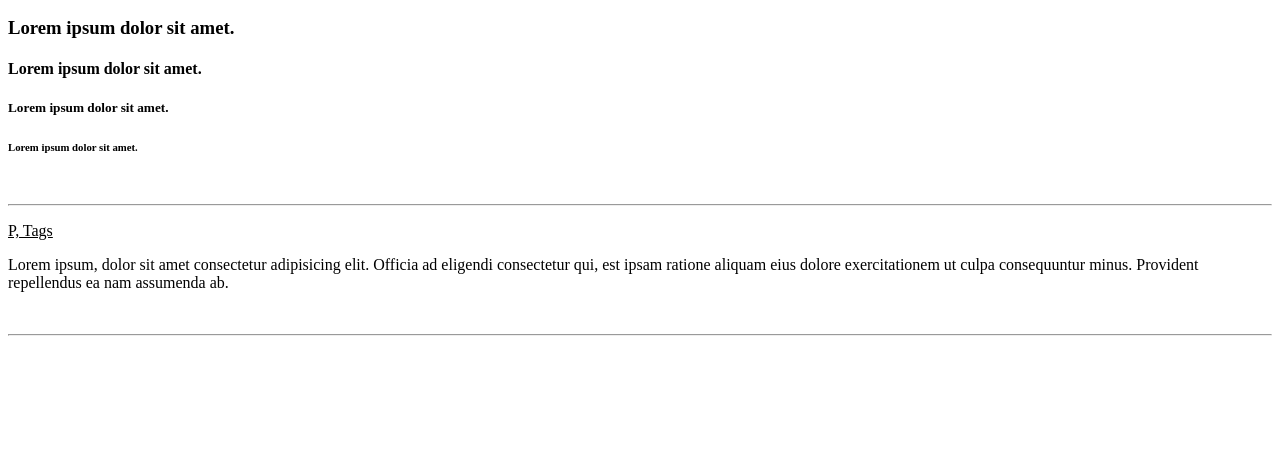
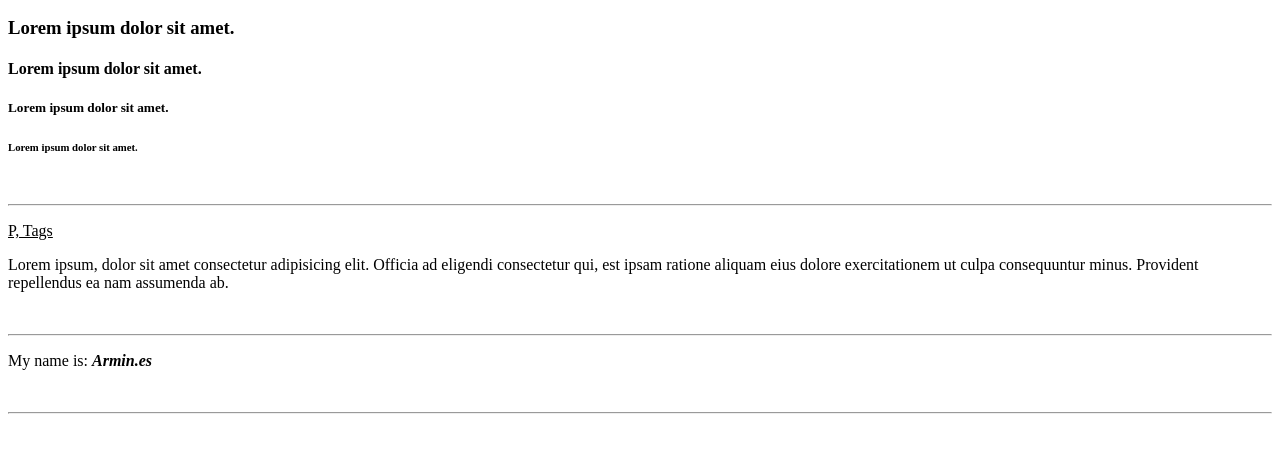
Before and after one commit to arminesmaeilzadeh/html-practice, a plain HTML site: page index.html in a window 1280 px wide. Shown: the part 144-596 px from the top of the page. Drawn offline with Linux system fonts and the light colour scheme.

Commit message:
Span bold italic Tags

```diff
--- a/index.html
+++ b/index.html
@@ -26,6 +26,10 @@
     <p>Lorem ipsum, dolor sit amet consectetur adipisicing elit. Officia ad eligendi consectetur qui, est ipsam ratione aliquam eius dolore exercitationem ut culpa consequuntur minus. Provident repellendus ea nam assumenda ab.</p>
     <br>
     <hr>
+    <!-- Span bold italic Tags -->
+    <p>My name is: <span><b><i>Armin.es</i></span></p>
+    <br>
+    <hr>
     </body>
 
 </html>
```
